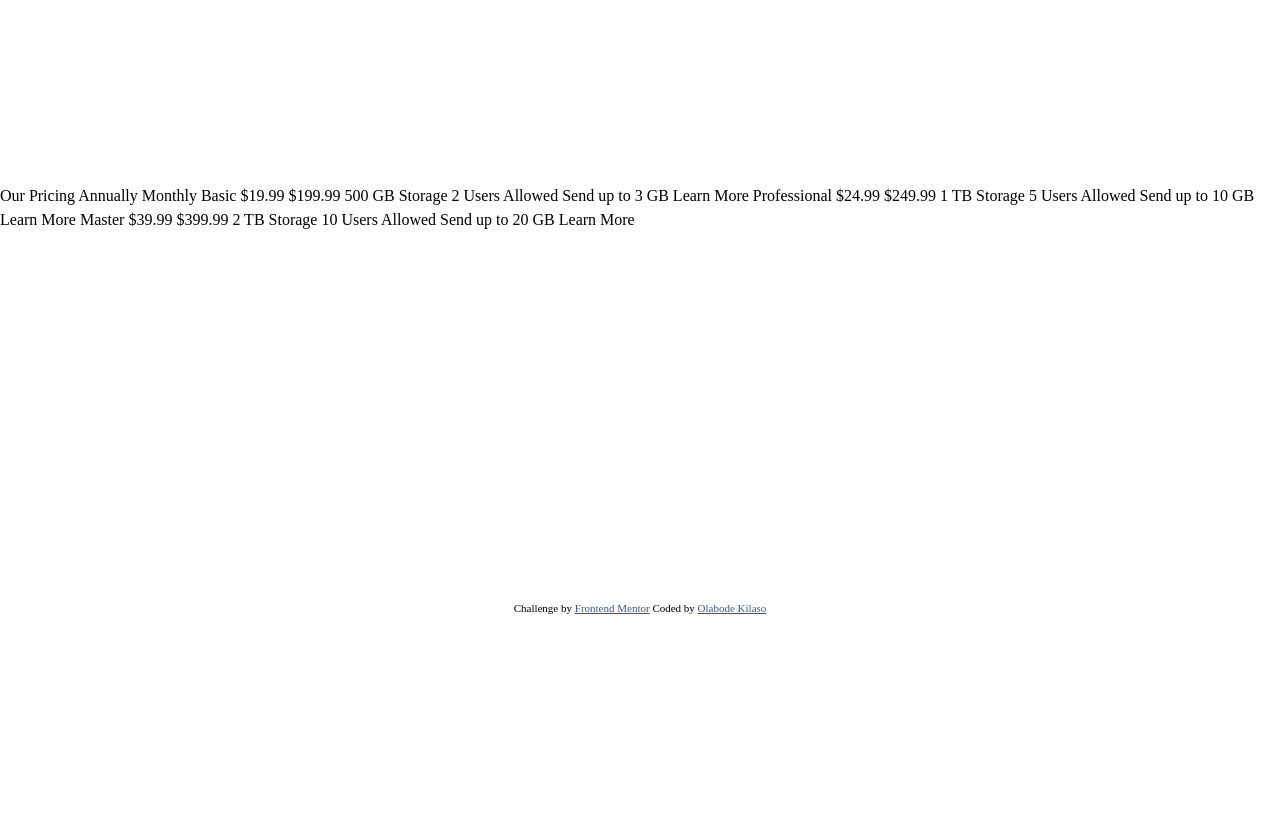
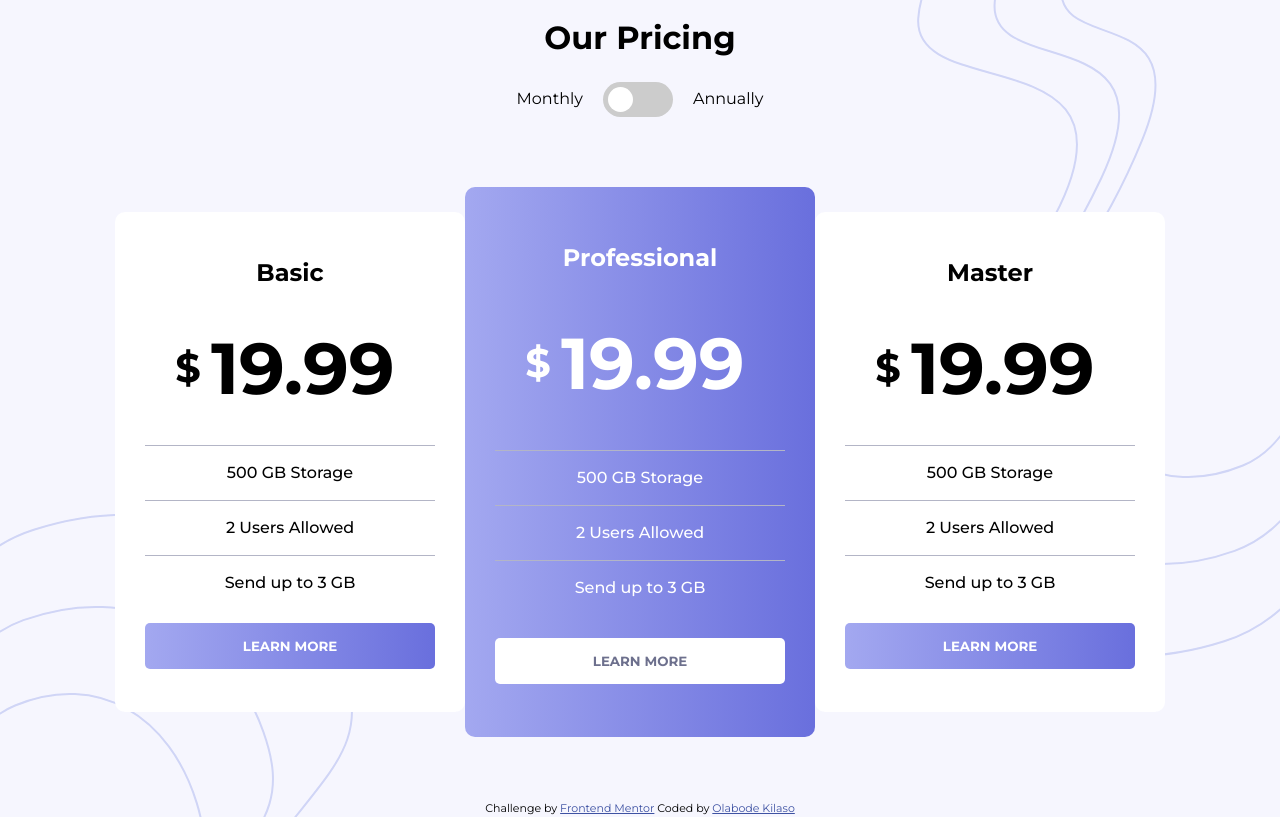
Before and after one commit to Great-kiola/Pricing-component-fem, a plain HTML site: page index.html in a window 1280 px wide. Drawn offline with Linux system fonts and the light colour scheme.

Commit message:
Made chnages to the html, css and js file

```diff
--- a/index.html
+++ b/index.html
@@ -15,33 +15,70 @@
 
   <main>
 
-    Our Pricing
-    Annually
-    Monthly
+    <h1>Our Pricing</h1>
 
-    Basic
-    &dollar;19.99
-    &dollar;199.99
-    500 GB Storage
-    2 Users Allowed
-    Send up to 3 GB
-    Learn More
+    <div class="toogleDiv">
+      <h2>  Monthly </h2>
+      <label for="toggle"></label>
+      <h2>Annually</h2>
+    </div>
 
-    Professional
-    &dollar;24.99
-    &dollar;249.99
-    1 TB Storage
-    5 Users Allowed
-    Send up to 10 GB
-    Learn More
 
-    Master
-    &dollar;39.99
-    &dollar;399.99
-    2 TB Storage
-    10 Users Allowed
-    Send up to 20 GB
-    Learn More
+    <div class="pricingContainer">
+
+      <div id="basic" class="containers">
+        <h2> Basic</h2>
+
+        <div class="priceBox">
+          <h1 class="show">&dollar; <span id="basicPrice" >199.99</span> </h1>
+          <h1>&dollar; <span id="basicPrice" >19.99</span> </h1>
+        </div>
+
+
+        <ul>
+          <li> 500 GB Storage </li>
+          <li> 2 Users Allowed </li>
+          <li> Send up to 3 GB </li>
+        </ul>
+
+        <button class="btn"> Learn More </button>
+
+      </div>
+
+
+      <div id="Professional" class="containers">
+        <h2>Professional</h2>
+
+        <h1>&dollar; <span id="professionalPrice" >19.99</span> </h1>
+
+        <ul>
+          <li> 500 GB Storage </li>
+          <li> 2 Users Allowed </li>
+          <li> Send up to 3 GB </li>
+        </ul>
+
+        <button class="profBtn"> Learn More </button>
+
+      </div>
+
+
+      <div id="Master" class="containers">
+        <h2>Master</h2>
+
+        <h1>&dollar; <span id="masterPrice" >19.99</span> </h1>
+
+        <ul>
+          <li> 500 GB Storage </li>
+          <li> 2 Users Allowed </li>
+          <li> Send up to 3 GB </li>
+        </ul>
+
+        <button class="btn"> Learn More </button>
+
+      </div>
+
+
+    </div>
 
   </main>
 
@@ -55,6 +92,8 @@
     </div>
   </footer>
 
+  <script src="script.js"></script>
+
 
 </body>
 </html>
--- a/script.js
+++ b/script.js
@@ -0,0 +1,18 @@
+let toggle = document.querySelector('label');
+let basic = document.getElementById('basicPrice');
+let master = document.getElementById('masterPrice');
+let professional = document.getElementById('professionalPrice');
+
+
+
+
+toggle.addEventListener('click', () => {
+    toggle.classList.toggle('active');
+
+
+
+    basic.innerText = '199.99';
+    professional.innerText = '249.99';
+    master.innerText = '399.99';
+
+})
--- a/style.css
+++ b/style.css
@@ -4,13 +4,179 @@
   margin: 0;
   padding: 0;
   box-sizing: border-box;
+  font-family: 'Montserrat', sans-serif;
 }
 
 body {
   min-height: 100vh;
   line-height: 1.5;
-  display: grid;
-  place-items: center;
+  background: url(./images/bg-top.svg), url(./images/bg-bottom.svg);
+  background-color: var(--VeryLightGrayishBlue);
+  background-repeat: no-repeat , no-repeat;
+  background-position: top right, bottom left;
+}
+
+main{
+  min-height: 100vh;
+  display: flex;
+  align-items: center;
+  justify-content: center;
+  flex-direction: column;
+}
+
+
+h1{
+  text-align: center;
+}
+
+.toogleDiv{
+  display: flex;
+  align-items: center;
+  justify-content: center;
+}
+
+.toogleDiv h2{
+  font-size: 1rem;
+  font-weight: 400;
+}
+
+label{
+  width: 70px;
+  height: 35px;
+  margin: 20px;
+  border-radius: 50px;
+  background-color: #ccc;
+  position: relative;
+  cursor: pointer;
+}
+
+label::before{
+  content: "";
+  width: 25px;
+  height: 25px;
+  border-radius: 50%;
+  background-color: #fff;
+  position: absolute;
+  top: 5px;
+  left: 5px;
+  transition: 0.5s ease;
+}
+
+label.active::before{
+  content: "";
+  width: 25px;
+  height: 25px;
+  border-radius: 50%;
+  background-color: #fff;
+  position: absolute;
+  top: 5px;
+  left: 40px;
+}
+
+label.active{
+  background-image: linear-gradient(90deg, hsl(236, 72%, 79%), hsl(237, 63%, 64%));
+}
+
+.pricingContainer{
+  display: flex;
+  align-items: center;
+  justify-content: center;
+  width: 100%;
+  margin: 50px;
+}
+
+.priceBox{
+  position: relative;
+}
+
+h1.show{
+  position: absolute;
+  top: 0;
+  visibility: hidden;
+}
+
+
+.containers{
+  padding: 30px;
+  width: 350px;
+  height: 500px;
+  display: flex;
+  align-items: center;
+  justify-content: space-evenly;
+  flex-direction: column;
+  background-color: #fff;
+  border-radius: 10px;
+}
+
+.containers h1{
+  display: flex;
+  align-items: center;
+  font-size: 2.5rem;
+}
+
+.containers h1 span{
+  font-size: 4.5rem;
+  padding: 10px;
+}
+
+#Professional{
+  background-image: var(--gradient);
+  color: #fff;
+  height: 550px;
+}
+
+.profBtn{
+  padding: 15px;
+  width: 100%;
+  border: none;
+  font-weight: 700;
+  border-radius: 5px;
+  text-transform: uppercase;
+  cursor: pointer;
+  background-color: #fff;
+  color: var(--GrayishBlue);
+}
+
+.profBtn:hover{
+  background-image: none;
+  outline: none;
+  background-color: transparent;
+  color: #fff;
+  border: 2px solid #fff;
+}
+
+ul{
+  list-style: none;
+  width: 100%;
+  text-align: center;
+
+}
+
+li{
+  padding: 15px;
+  border-top: 1.5px solid var(--LightGrayishBlue);
+  font-size: 1rem ;
+  font-weight: 500;
+}
+
+.btn{
+  padding: 15px;
+  width: 100%;
+  background-image: var(--gradient);
+  border: none;
+  color: #fff;
+  font-weight: 700;
+  border-radius: 5px;
+  text-transform: uppercase;
+  cursor: pointer;
+}
+
+.btn:hover{
+  background-image: none;
+  outline: none;
+  background-color: transparent;
+  color: #000;
+  border: 2px solid var(--GrayishBlue);
 }
 
 .attribution {
@@ -26,4 +192,18 @@ body {
   --LightGrayishBlue: hsl(234, 14%, 74%);
   --GrayishBlue: hsl(233, 13%, 49%);
   --DarkGrayishBlue: hsl(232, 13%, 33%);
+  --gradient: linear-gradient(90deg, hsl(236, 72%, 79%), hsl(237, 63%, 64%));
 }
+
+
+@media (max-width:375px) {
+
+  .pricingContainer{
+    display: block;
+    padding: 20px 10px;
+  }
+  .containers{
+    margin: 20px auto;
+  }
+
+}
```
